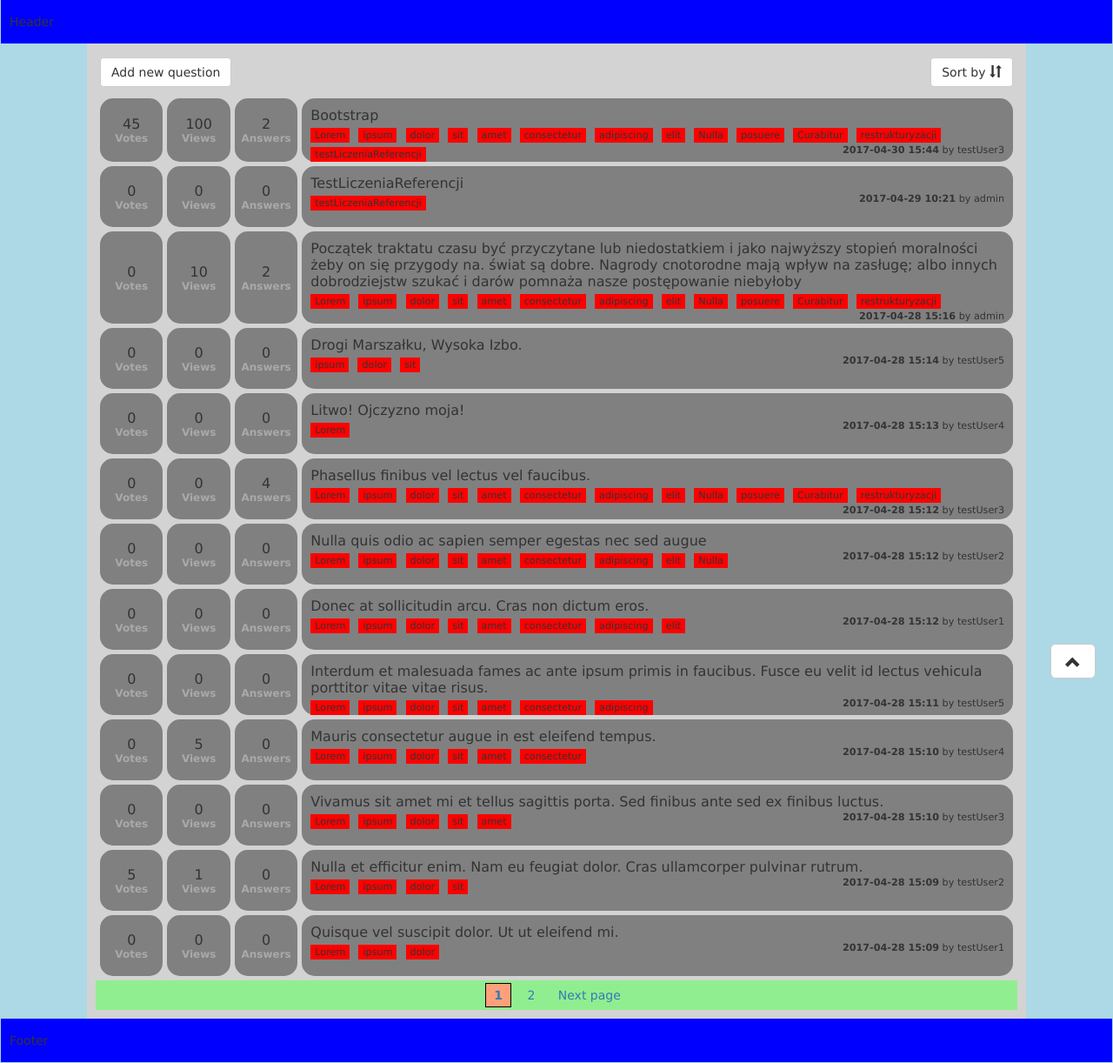
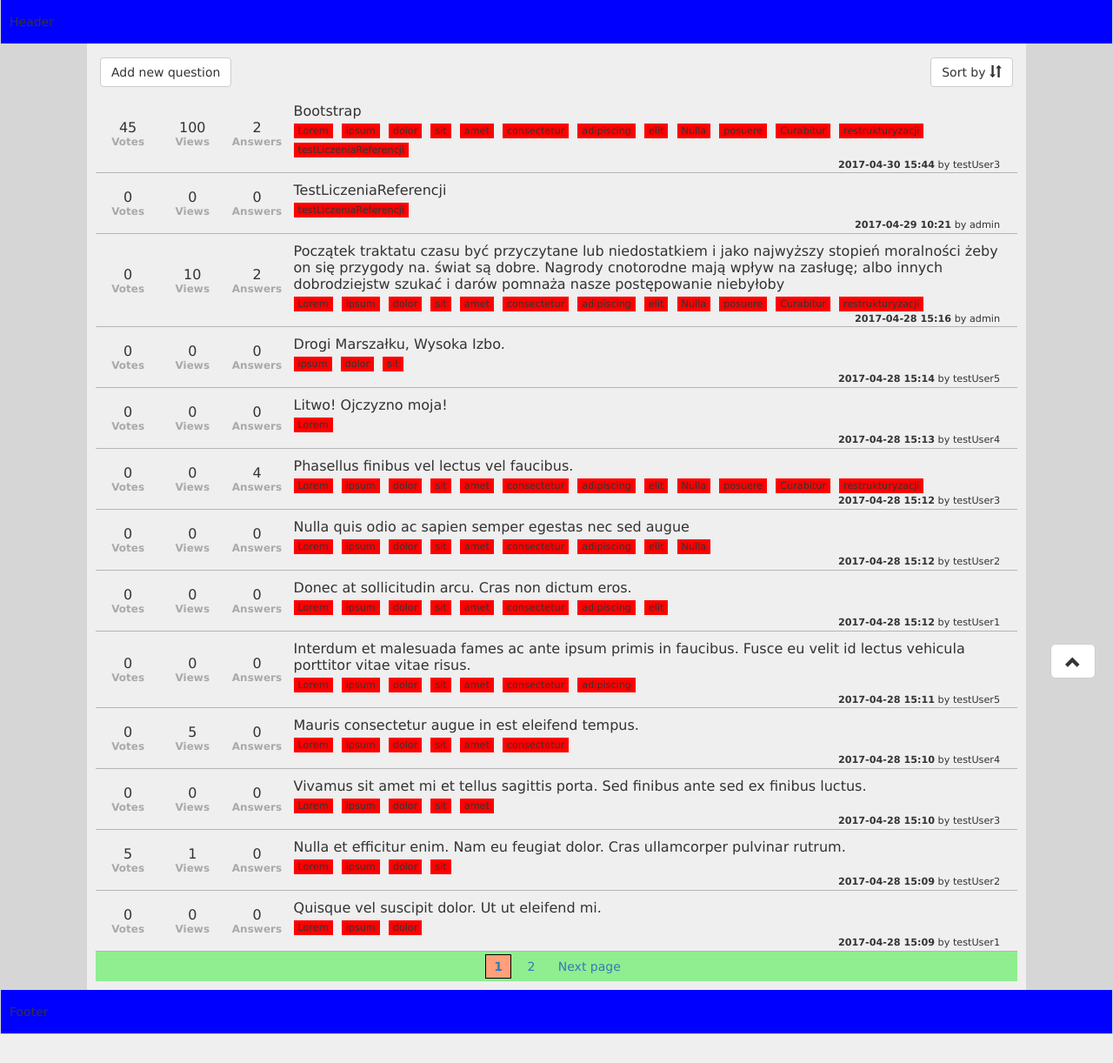
Before and after one commit to MaciejKitowski/DjangoWebsite, a Django app: page / in a window 1280 px wide. Shown: the whole page at 87% size. After the commit the page ends 1189 px from the top, so only its background shows below. Run offline with Django 3.2, Linux system fonts and the light colour scheme; data comes from the database, SQL or seed files in the repository; some libraries are stand-ins or nearby versions.

Commit message:
Minor style changes

```diff
--- a/DjangoWebsite/Question/templates/index.html
+++ b/DjangoWebsite/Question/templates/index.html
@@ -60,7 +60,6 @@
                             <small>Views</small>
                         </td>
                         <td class ="answers">
-                            <!-- { question.answers.count } - Nie używać, bo nie można sortować po liczbie odpowiedzi -->
                             {{ question.answersCount }} <br/>
                             <small>Answers</small>
                         </td>
@@ -70,7 +69,7 @@
                             {% for cat in question.categories.all %}
                                 <div class="category">{{ cat }}</div>
                             {% endfor %}
-
+                            <br/>
                             <div class="detail"><b>{{ question.askDate|date:'Y-m-d H:i' }}</b> by {{ question.author }}</div>
                         </td>
                     </tr>
--- a/DjangoWebsite/static/css/index.css
+++ b/DjangoWebsite/static/css/index.css
@@ -1,6 +1,7 @@
 body {
     background-color: lightblue;
     font-family: Verdana, Geneva, Tahoma, sans-serif;
+    background-color: #D6D6D6;
 }
 
 #header {
@@ -13,7 +14,7 @@ body {
     float: center;
     padding: 1px 10px 10px 10px;
     margin: 0px 100px 0px 100px;
-    background-color: lightgray;
+    background-color: #EFEFEF;
 }
 
 #questionNavbar {
@@ -21,7 +22,6 @@ body {
     width: 100%;
     margin: 5px 0px 5px 0px;
     padding: 10px 5px 3px 5px;
-
 }
 
 #addQuestionButton {
@@ -34,15 +34,15 @@ body {
 
 #mainContent table {
     width: 100%;
-    border-collapse: separate;
-    border-spacing: 5px;
+}
+
+#mainContent tr {
+    border-bottom: 1px solid #b5b5b5;
 }
 
 #mainContent td {
     text-align: center;
     height: 70px;
-    border-radius: 15px;
-    background-color: gray;
 }
 
 #mainContent small {
@@ -65,10 +65,9 @@ body {
 
 #mainContent td.question {
     width: auto;
-    padding-top: 10px;
-    padding-left: 10px;
+    padding: 10px 10px 0px 5px;
     text-align: left;
-    vertical-align: text-top;
+    vertical-align: top;
 }
 
 #mainContent .category {
@@ -85,6 +84,7 @@ body {
 }
 
 #mainContent .detail {
+    vertical-align: bottom;
     float: right;
     margin-right: 5px;
     padding: 2px 5px 2px 5px;
```
